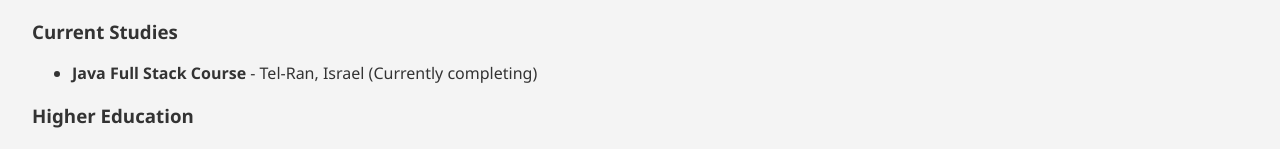
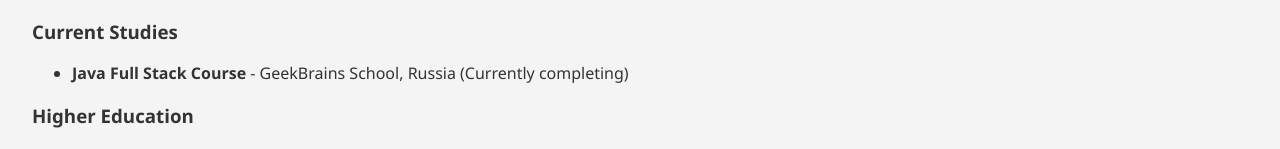
Before and after one commit to EvgeniyPusser/pusser-portfolio, a React (Create React App) app: page /education in a window 1280 px wide. Shown: the part 226-375 px from the top of the page. Built offline with nearby package versions, Linux system fonts and the light colour scheme.

Commit message:
с курсвом джавы разобрались

```diff
--- a/src/pages/Education.js
+++ b/src/pages/Education.js
@@ -6,7 +6,7 @@
       <section>
         <h3>Current Studies</h3>
         <ul>
-          <li><strong>Java Full Stack Course</strong> - Tel-Ran, Israel (Currently completing)</li>
+          <li><strong>Java Full Stack Course</strong> - GeekBrains School, Russia (Currently completing)</li>
         </ul>
       </section>
 
```
